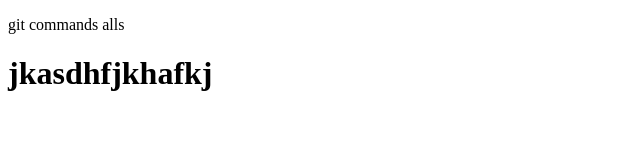
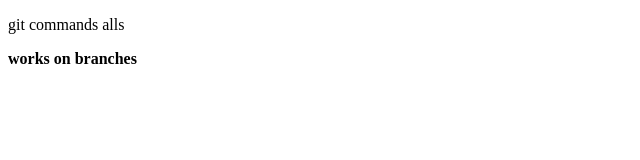
Before and after one commit to htavakkoli1368/gitCommands, a website: page index.html in a window 1280 px wide. Shown: the whole page, without its empty margins (0-640 px from the left). Drawn offline with Linux system fonts and the light colour scheme.

Commit message:
change html file in new branch

```diff
--- a/index.html
+++ b/index.html
@@ -7,6 +7,6 @@
 </head>
 <body>
      <p>git commands alls</p>
-     <h1>jkasdhfjkhafkj</h1>
+     <strong>works on branches</strong>
 </body>
 </html>
```
